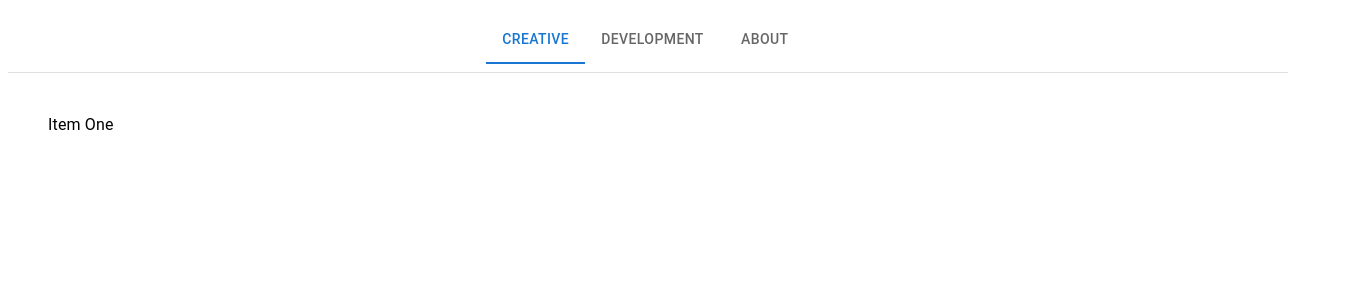
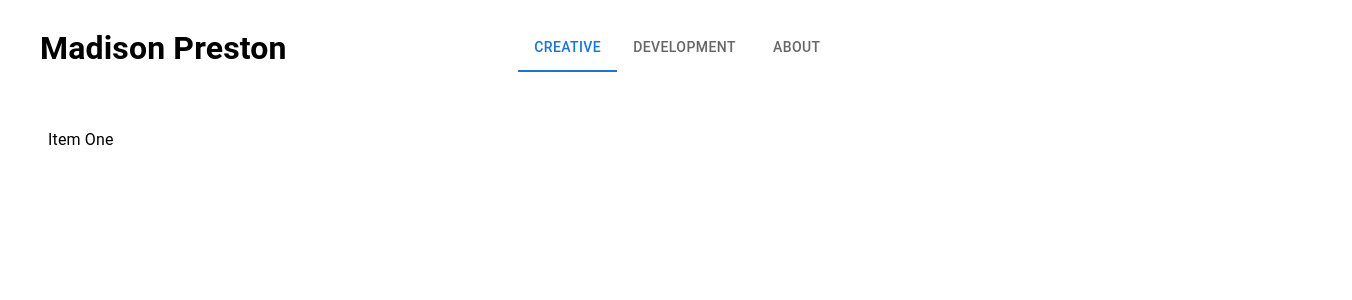
Before and after one commit to mpres08/portfolio, a React (Vite) app in the folder portfolio-front-end/: page / in a window 1280 px wide. Shown: the top 300 px of the page, 1352 px wide, since content can reach past the window. Built offline with nearby package versions, Linux system fonts and the light colour scheme.

Commit message:
nav bar is correctly formatted

```diff
--- a/portfolio-front-end/src/Nav/Navbar.jsx
+++ b/portfolio-front-end/src/Nav/Navbar.jsx
@@ -14,23 +14,39 @@ export default function Navbar() {
 
   return (
       <Box sx={{ width: '100vw', minHeight: '100vh', display: 'flex', flexDirection: 'column', typography: 'body1' }}>
+
+        {/* Navbar */}
+        <Box sx={{ width: '100%', display: 'flex', alignItems: 'center', paddingY: 2, paddingX: 4, position: 'relative' }}>
+
+          {/* Left-Aligned Title */}
+          <Box sx={{ flex: 1 }}>
+            <h1 style={{ margin: 0, whiteSpace: 'nowrap' }}>Madison Preston</h1>
+          </Box>
+
+          {/* Centered Tabs */}
+          <Box sx={{ flex: 1, display: 'flex', justifyContent: 'center' }}>
             <TabContext value={value}>
-          {/* Navbar Container */}
-          <Box sx={{ width: '100%', display: 'flex', justifyContent: 'center', borderBottom: 1, borderColor: 'divider', paddingY: 1 }}>
               <TabList onChange={handleChange} aria-label="lab API tabs example">
                 <Tab label="Creative" value="1" />
                 <Tab label="Development" value="2" />
                 <Tab label="About" value="3" />
               </TabList>
+            </TabContext>
+          </Box>
+
+          {/* Empty Box for Space Balance */}
+          <Box sx={{ flex: 1 }} />
+
         </Box>
 
         {/* Page Content */}
         <Box sx={{ flexGrow: 1, padding: 2 }}>
+          <TabContext value={value}>
             <TabPanel value="1">Item One</TabPanel>
             <TabPanel value="2">Item Two</TabPanel>
             <TabPanel value="3">Item Three</TabPanel>
+          </TabContext>
         </Box>
-        </TabContext>
       </Box>
   );
 }
```
Lines whose indentation alone changed are shown as unchanged.
